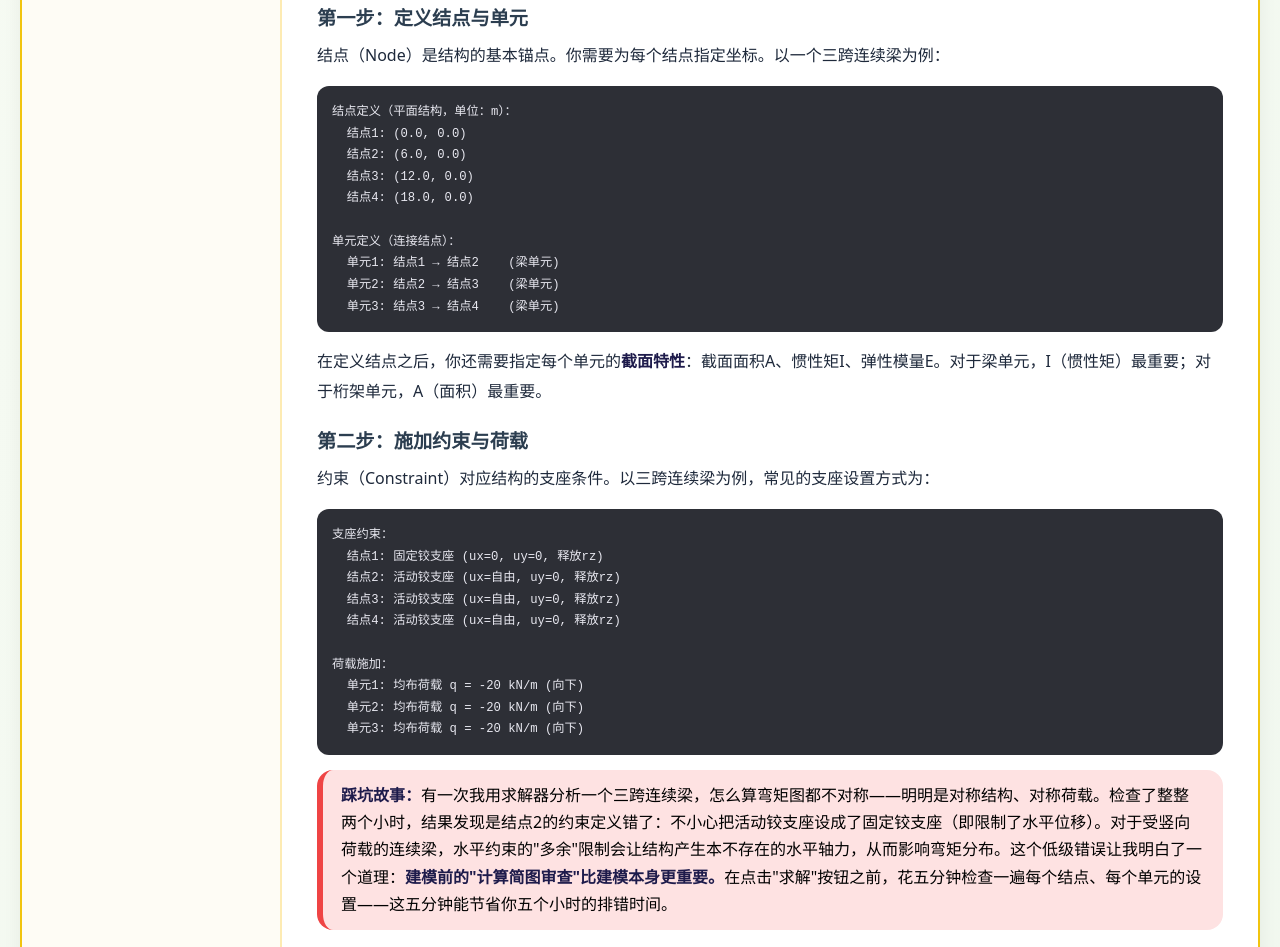
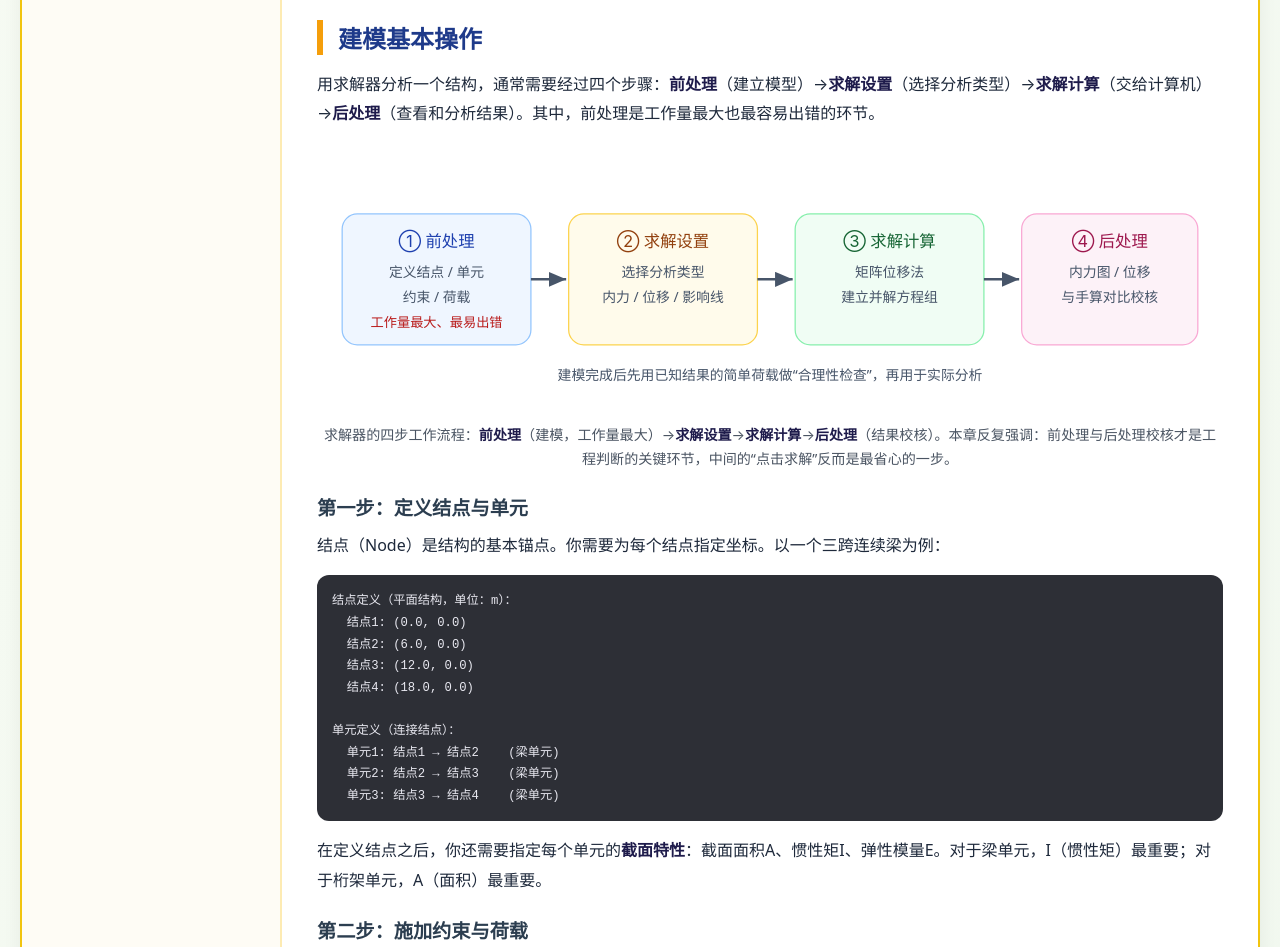
Before and after one commit to 1998x-stack/structural-mechanics-tutorial, a plain HTML site: page 23.html in a window 1280 px wide. Shown: the part 1653-2600 px from the top of the page. Drawn offline with Linux system fonts and the light colour scheme.

Commit message:
feat(structural-mechanics-tutorial): 第23章补齐语义结构、求解器四步流程图与弯矩公式 MathML

```diff
--- a/23.html
+++ b/23.html
@@ -5,11 +5,16 @@
     <meta name="viewport" content="width=device-width, initial-scale=1.0, maximum-scale=1.5, user-scalable=yes">
     <title>第23章 结构力学求解器</title>
     <link rel="stylesheet" href="theme.css">
+    <style>
+        pre { overflow-x: auto; max-width: 100%; }
+        table { max-width: 100%; }
+        @media (max-width: 768px) { table { display: block; overflow-x: auto; } }
+    </style>
 </head>
 <body>
 <div class="double-border">
 <div class="container">
-    <div class="sidebar">
+    <nav class="sidebar" aria-label="章节目录">
         <h3>🏗️ 课程目录</h3>
         <ul class="chapter-list">
             <li><a href="01.html">第1章 绪论</a></li>
@@ -41,8 +46,13 @@
             <li><a href="27.html">第27章 大跨与高层结构</a></li>
             <li><a href="28.html">第28章 综合项目实战</a></li>
         </ul>
-    </div>
-    <div class="main-content">
+    </nav>
+    <main id="content" class="main-content">
+
+        <header class="article-header">
+            <h1>第23章 结构力学求解器：从手算步入电算</h1>
+            <p class="dek">求解器是“手算”与“工业级有限元”之间的桥梁。本章讲清前处理—求解设置—求解—后处理四步流程、结点/单元/约束/荷载的建模规范、内力与位移结果的合理性检查，并用两跨连续梁把机算结果与手算逐一对比。全文以杆系结构、线弹性静力分析为准。</p>
+        </header>
 
         <h2>开篇：手算时代的终结者</h2>
 
@@ -133,6 +143,42 @@
         <h2>建模基本操作</h2>
 
         <p>用求解器分析一个结构，通常需要经过四个步骤：<strong>前处理</strong>（建立模型）→<strong>求解设置</strong>（选择分析类型）→<strong>求解计算</strong>（交给计算机）→<strong>后处理</strong>（查看和分析结果）。其中，前处理是工作量最大也最容易出错的环节。</p>
+
+        <figure>
+            <svg viewBox="0 0 720 210" role="img" aria-labelledby="fig-flow-title fig-flow-desc" xmlns="http://www.w3.org/2000/svg">
+                <title id="fig-flow-title">结构力学求解器的四步工作流程</title>
+                <desc id="fig-flow-desc">从左到右四个阶段：前处理（定义结点、单元、约束与荷载）、求解设置（选择分析类型）、求解计算（计算机建立并求解方程组）、后处理（查看内力图与位移并与手算对比）。</desc>
+                <defs>
+                    <marker id="fl-ah" markerWidth="9" markerHeight="9" refX="7" refY="3" orient="auto"><path d="M0 0 L7 3 L0 6 Z" fill="#475569"/></marker>
+                </defs>
+                <g font-size="13" text-anchor="middle">
+                    <rect x="20" y="50" width="150" height="104" rx="12" fill="#eff6ff" stroke="#93c5fd"/>
+                    <text x="95" y="76" fill="#1e40af">① 前处理</text>
+                    <text x="95" y="100" font-size="11" fill="#475569">定义结点 / 单元</text>
+                    <text x="95" y="120" font-size="11" fill="#475569">约束 / 荷载</text>
+                    <text x="95" y="140" font-size="10.5" fill="#b91c1c">工作量最大、最易出错</text>
+                    <rect x="200" y="50" width="150" height="104" rx="12" fill="#fffbeb" stroke="#fcd34d"/>
+                    <text x="275" y="76" fill="#92400e">② 求解设置</text>
+                    <text x="275" y="100" font-size="11" fill="#475569">选择分析类型</text>
+                    <text x="275" y="120" font-size="11" fill="#475569">内力 / 位移 / 影响线</text>
+                    <rect x="380" y="50" width="150" height="104" rx="12" fill="#f0fdf4" stroke="#86efac"/>
+                    <text x="455" y="76" fill="#166534">③ 求解计算</text>
+                    <text x="455" y="100" font-size="11" fill="#475569">矩阵位移法</text>
+                    <text x="455" y="120" font-size="11" fill="#475569">建立并解方程组</text>
+                    <rect x="560" y="50" width="140" height="104" rx="12" fill="#fdf2f8" stroke="#f9a8d4"/>
+                    <text x="630" y="76" fill="#9d174d">④ 后处理</text>
+                    <text x="630" y="100" font-size="11" fill="#475569">内力图 / 位移</text>
+                    <text x="630" y="120" font-size="11" fill="#475569">与手算对比校核</text>
+                </g>
+                <g stroke="#475569" stroke-width="2" marker-end="url(#fl-ah)">
+                    <line x1="170" y1="102" x2="198" y2="102"/>
+                    <line x1="350" y1="102" x2="378" y2="102"/>
+                    <line x1="530" y1="102" x2="558" y2="102"/>
+                </g>
+                <text x="360" y="182" text-anchor="middle" font-size="11" fill="#475569">建模完成后先用已知结果的简单荷载做“合理性检查”，再用于实际分析</text>
+            </svg>
+            <figcaption>求解器的四步工作流程：<strong>前处理</strong>（建模，工作量最大）→<strong>求解设置</strong>→<strong>求解计算</strong>→<strong>后处理</strong>（结果校核）。本章反复强调：前处理与后处理校核才是工程判断的关键环节，中间的“点击求解”反而是最省心的一步。</figcaption>
+        </figure>
 
         <h3>第一步：定义结点与单元</h3>
 
@@ -244,7 +290,7 @@
 
         <h3>手算关键结果</h3>
 
-        <p>用力法或弯矩分配法可求得：中间支座弯矩M_B = -qL²/8 = -15×6²/8 = -67.5 kN·m。边支座弯矩为零。跨中最大弯矩 = qL²/16 = 33.75 kN·m。</p>
+        <p>用力法或弯矩分配法可求得：中间支座弯矩 <math class="math-inline" aria-label="M B 等于 负 q L 平方 除以 8"><msub><mi>M</mi><mi>B</mi></msub><mo>=</mo><mo>−</mo><mfrac><mrow><mi>q</mi><msup><mi>L</mi><mn>2</mn></msup></mrow><mn>8</mn></mfrac></math> = -15×6²/8 = -67.5 kN·m。边支座弯矩为零。跨中最大弯矩 <math class="math-inline" aria-label="跨中最大弯矩等于 q L 平方 除以 16"><mo>=</mo><mfrac><mrow><mi>q</mi><msup><mi>L</mi><mn>2</mn></msup></mrow><mn>16</mn></mfrac></math> = 33.75 kN·m。</p>
 
         <h3>求解器输入文件示例</h3>
 
@@ -374,7 +420,7 @@ SUPPORT, 3, GUIDED       // 定向支座：允许竖向位移，约束转角和
             <a href="index.html">📖 返回目录</a>
             <a href="24.html">下一章 →</a>
         </div>
-    </div>
+    </main>
 </div>
 </div>
 </body>
```
